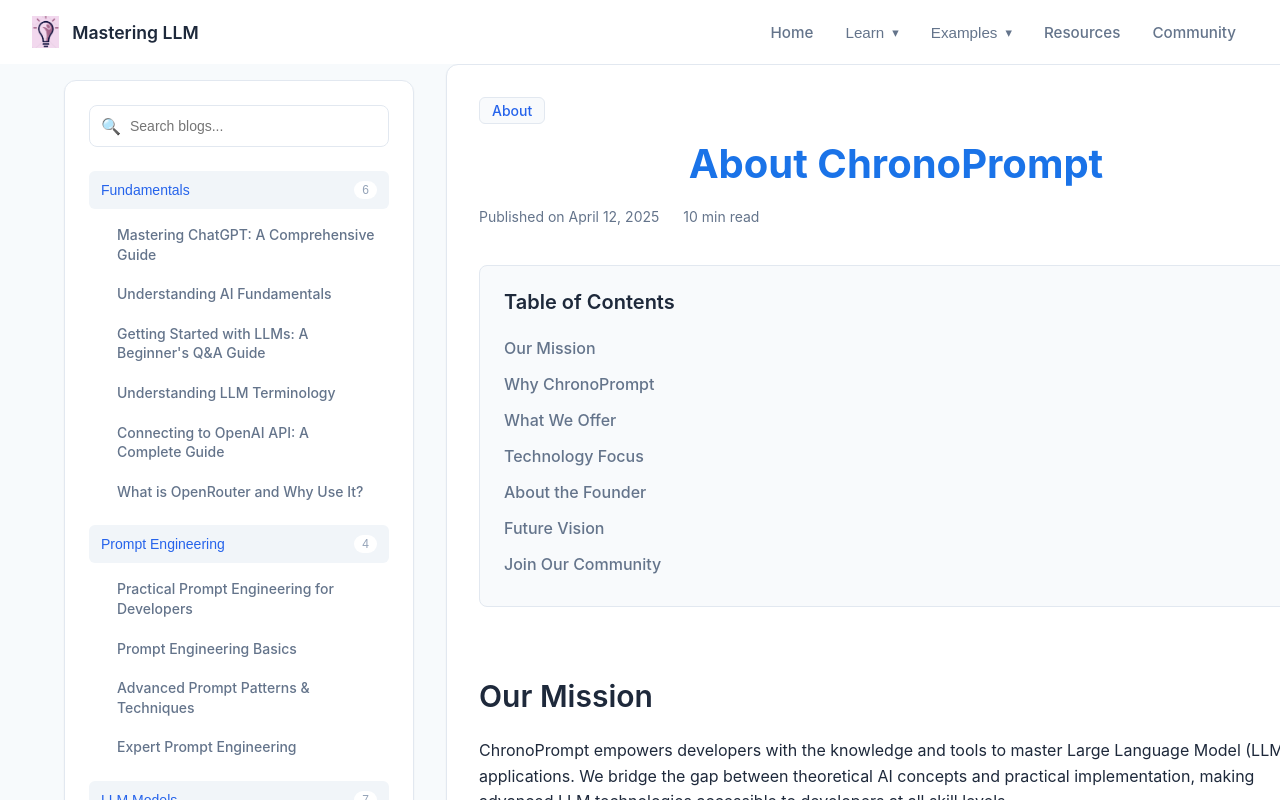
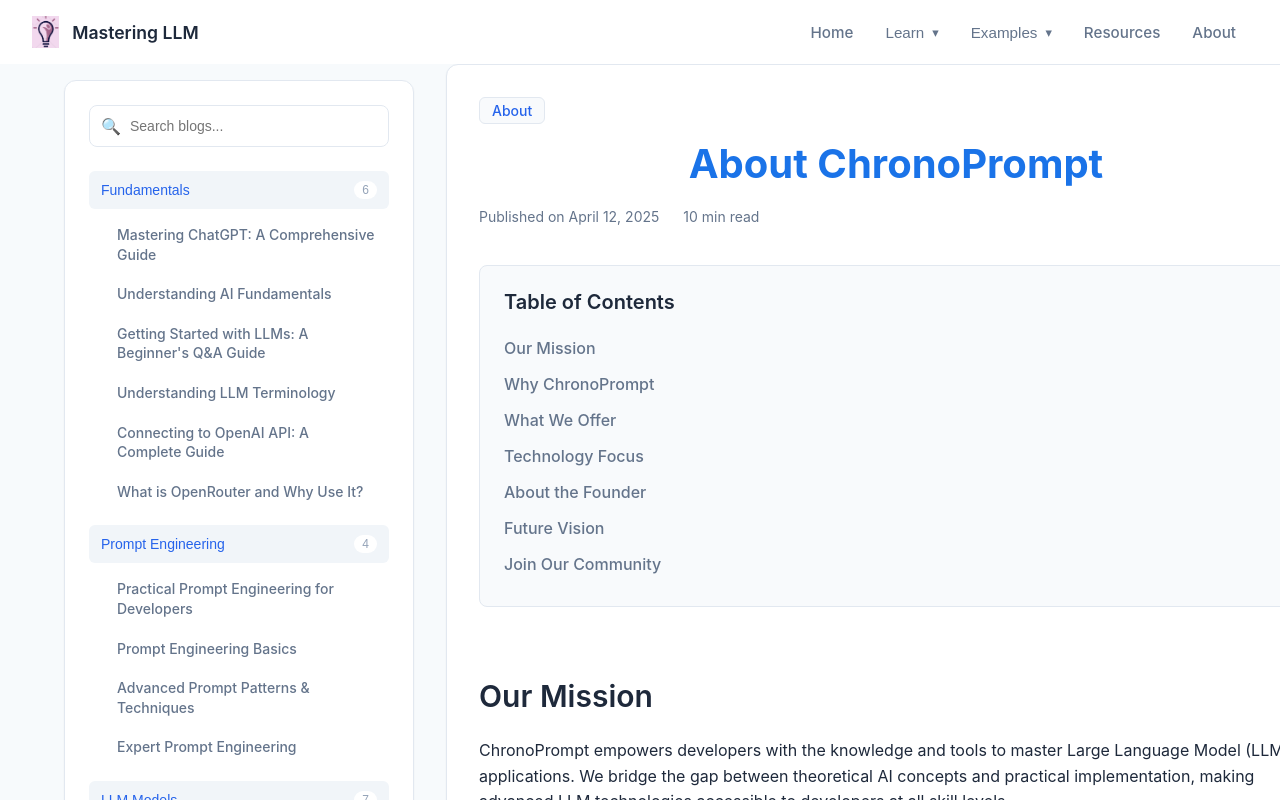
Before and after one commit to rahulkadam/LLM-Forge-Chronicle, a React (Create React App) app: page /about in a window 1280 px wide. Shown: the top 800 px of the page. Built offline with nearby package versions, Linux system fonts and the light colour scheme.

Commit message:
adding changes for home page and nlogs

```diff
--- a/src/App.tsx
+++ b/src/App.tsx
@@ -83,7 +83,6 @@ const AppContent: React.FC = () => {
           {/* Main Routes */}
           <Route path="/" element={<HomePage />} />
           <Route path="/about" element={<About />} />
-          <Route path="/community" element={<Community />} />
           <Route path="/blogs" element={<HomePage />} />
 
           {/* Fundamentals */}
--- a/src/components/Navbar.tsx
+++ b/src/components/Navbar.tsx
@@ -171,11 +171,11 @@ const Navbar: React.FC = () => {
         {/* Community */}
         <li>
           <Link
-            to="/community"
-            className={`nav-link ${isActive('/community')}`}
+            to="/About"
+            className={`nav-link ${isActive('/About')}`}
             onClick={() => setIsOpen(false)}
           >
-            Community
+            About
           </Link>
         </li>
       </ul>
--- a/src/components/blogs/BlogTemplate.tsx
+++ b/src/components/blogs/BlogTemplate.tsx
@@ -74,6 +74,10 @@ const BlogTemplate: React.FC<BlogPostProps> = ({
       {BLOG_CATEGORIES.map(categoryName => {
         const posts = postsByCategory.get(categoryName) || [];
         const isExpanded = expandedCategories.includes(categoryName);
+
+        if (posts.length == 0) {
+          return ;
+        }
 
         return (
           <div key={categoryName} className="category-section">
--- a/src/data/blogData.ts
+++ b/src/data/blogData.ts
@@ -22,10 +22,10 @@ export const BLOG_CATEGORIES = [
   'Fundamentals',
   'Prompt Engineering',
   'LLM Models',
+  'Agents',
+  'AI-Driven IT',
   'Advanced Techniques',
-  'AI-Driven IT',
   'Tools & Frameworks',
-  'Agents',
   'Technical',
   'About',
   'Others'
```
